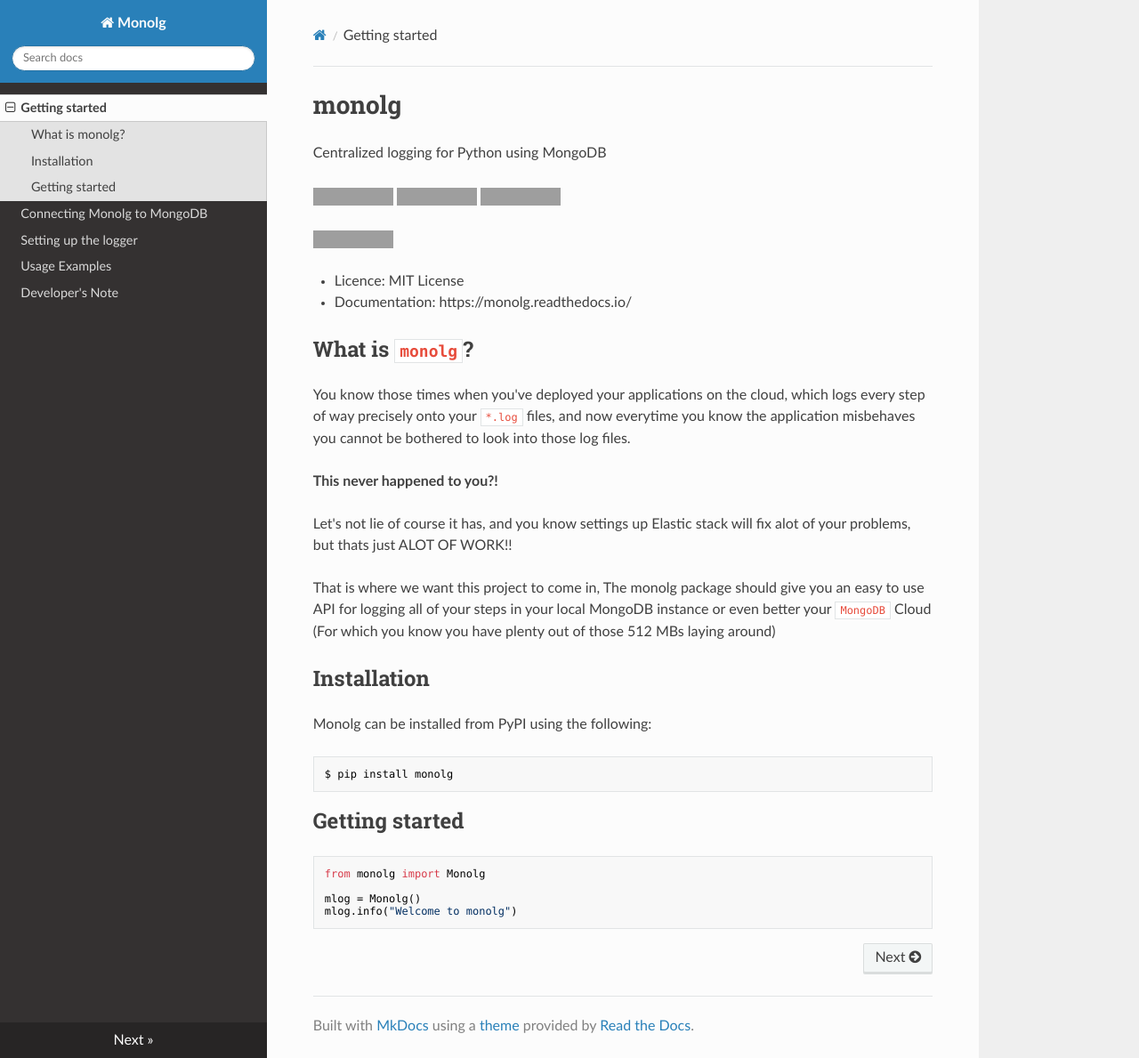
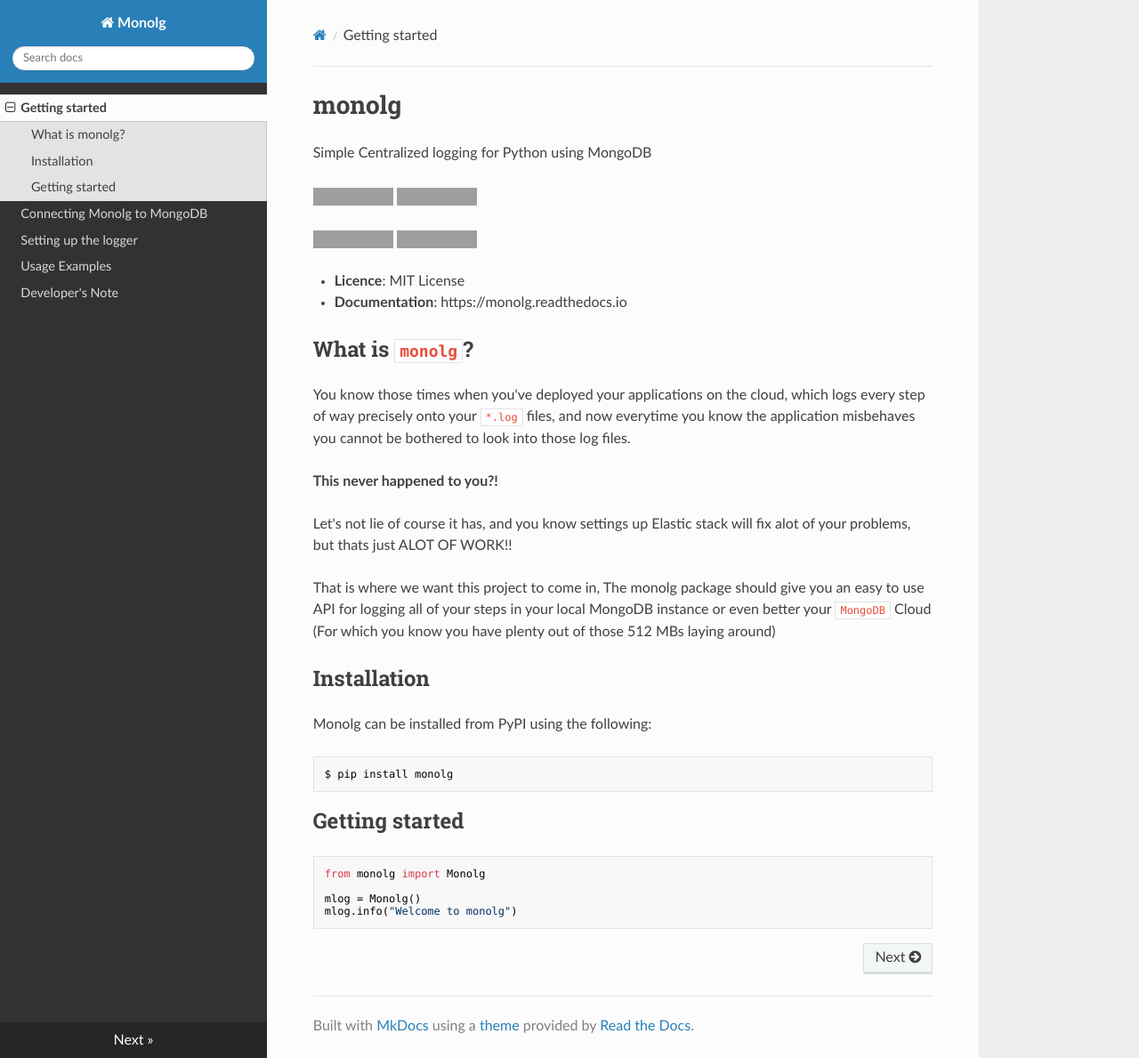
Before and after one commit to Mukhopadhyay/monolg, an MkDocs documentation site: the page built from docs/index.md, in a window 1280 px wide and 1189 px high. Shown: the whole window at 89% size. Built offline with MkDocs 1.6.1, drawn with Linux system fonts in a browser that asks for light colours; nearby versions of some CDN libraries; grey boxes are pictures that could not be loaded.

```diff
--- a/docs/index.md
+++ b/docs/index.md
@@ -1,12 +1,12 @@
 # monolg
-Centralized logging for Python using MongoDB
+Simple Centralized logging for Python using MongoDB
 
-[![PRs Welcome](https://img.shields.io/badge/PRs-welcome-brightgreen.svg?style=flat-square)](https://makeapullrequest.com) [![ReadTheDocs](https://readthedocs.org/projects/monolg/badge/?version=latest)](https://monolg.readthedocs.io/en/latest/?version=latest) [![PyPi](https://img.shields.io/pypi/v/monolg.svg)](https://pypi.python.org/pypi/monolg)
+[![PRs Welcome](https://img.shields.io/badge/PRs-welcome-brightgreen.svg?style=flat-square)](https://makeapullrequest.com) [![ReadTheDocs](https://readthedocs.org/projects/monolg/badge/?version=latest)](https://monolg.readthedocs.io/en/latest/?version=latest)
 
-[![Build Status](https://app.travis-ci.com/Mukhopadhyay/monolg.svg?branch=master)](https://app.travis-ci.com/Mukhopadhyay/monolg)
+[![PyPi](https://img.shields.io/pypi/v/monolg.svg)](https://pypi.python.org/pypi/monolg) [![Build Status](https://app.travis-ci.com/Mukhopadhyay/monolg.svg?branch=master)](https://app.travis-ci.com/Mukhopadhyay/monolg)
 
-+ Licence: MIT License
-+ Documentation: https://monolg.readthedocs.io/
++ **Licence**: MIT License
++ **Documentation**: https://monolg.readthedocs.io
 
 ## What is `monolg`?
 You know those times when you've deployed your applications on the cloud, which logs every step of way precisely onto your `*.log` files, and now everytime you know the application misbehaves you cannot be bothered to look into those log files.
--- a/example.py
+++ b/example.py
@@ -1,9 +1,10 @@
 from monolg import Monolg
 
 # Instantiating Monolg
-mlg = Monolg(verbose=True, system_log=True)
+# mlg = Monolg(verbose=True, system_log=True)
+mlg = Monolg('mongodb://localhost:27017', verbose=True, system_log=True)
 # Connecting to locally running MongoDB
-# mlg.connect()
+mlg.connect()
 
 mlg.clear_logs()
 
```
Also changed, not shown: README.md (+4 -4 lines), docs/devs-note.md (+2 -0 lines).
